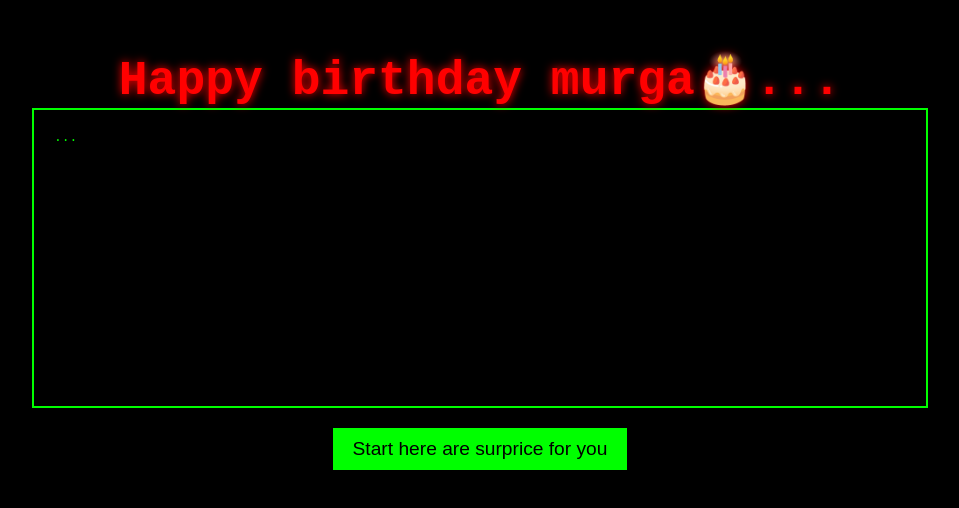
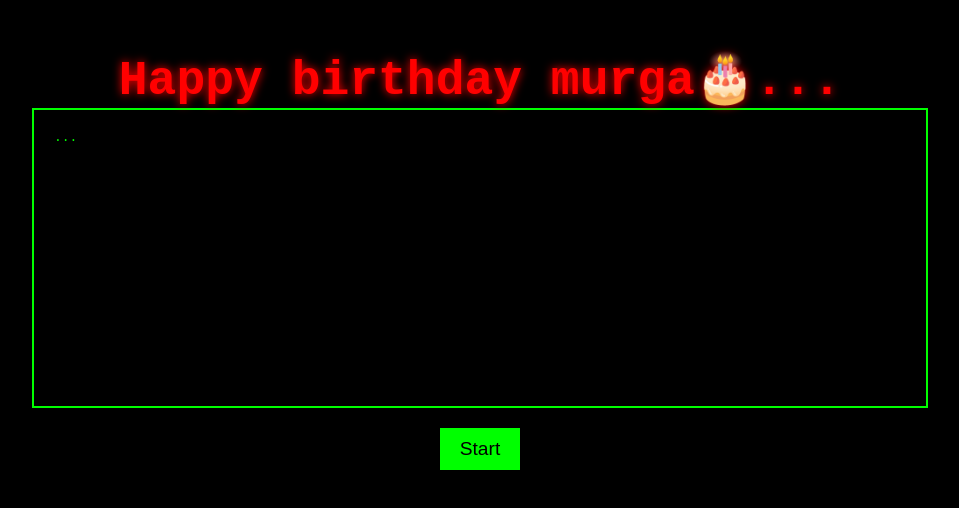
Before and after one commit to Vishnupanwar224/murga, a plain HTML site: page index.html in a window 1280 px wide. Shown: the whole page, without its empty margins (160-1119 px from the left). Drawn offline with Linux system fonts and the light colour scheme.

Commit message:
Update index.html

```diff
--- a/index.html
+++ b/index.html
@@ -12,7 +12,7 @@
         <div class="terminal">
             <pre id="console">...</pre>
         </div>
-        <button onclick="startHack()">Start here are surprice for you </button>
+        <button onclick="startHack()">Start</button>
     </div>
     <script src="script.js"></script>
 </body>
```
